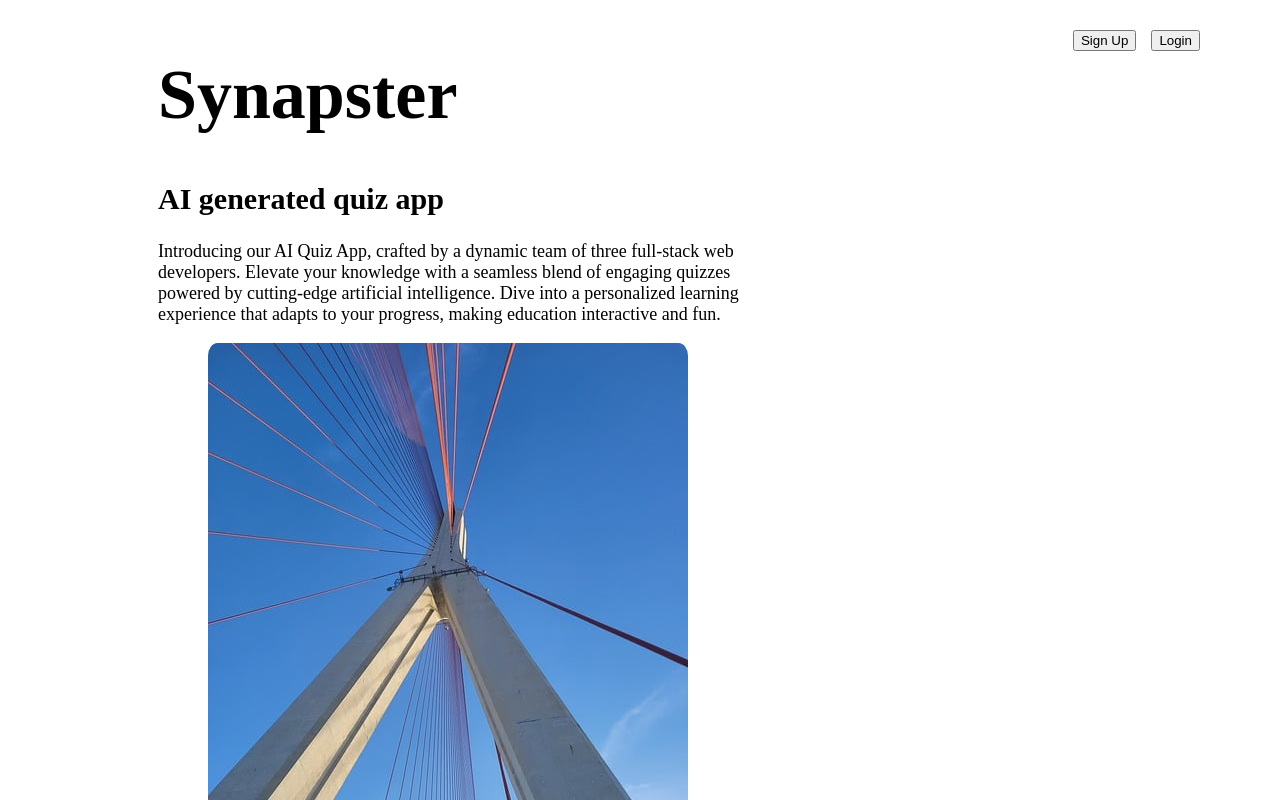
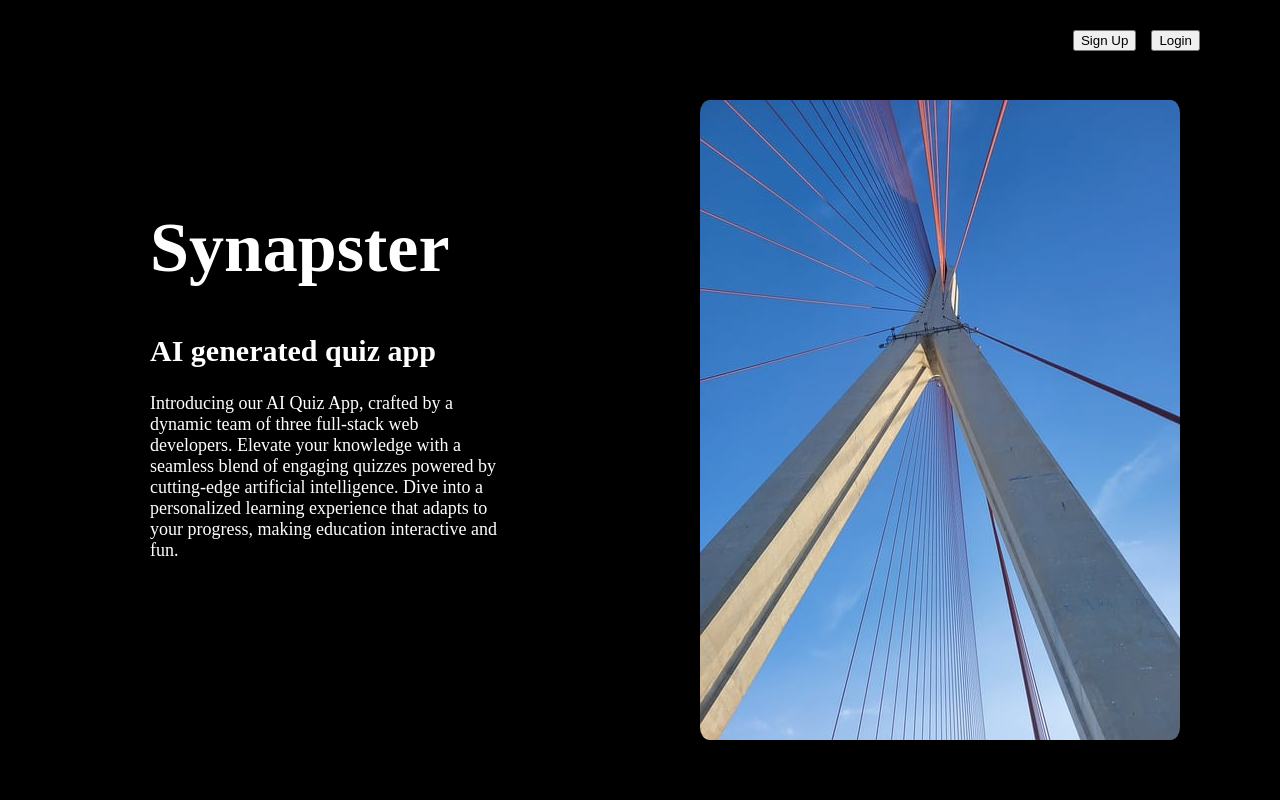
Before and after one commit to KerLau/Quiz-app, a React (Vite) app in the folder client/: page / in a window 1280 px wide. Shown: the top 800 px of the page. Built offline with nearby package versions, Linux system fonts and the light colour scheme.

Commit message:
Homepage done

```diff
--- a/client/src/App.jsx
+++ b/client/src/App.jsx
@@ -1,5 +1,6 @@
-import Home from "./components/Home/Home.jsx";
 import React from "react";
+import Home from "./components/Home/Home";
+import "./App.css";
 
 function App() {
   return (
--- a/client/src/components/Home/Home.css
+++ b/client/src/components/Home/Home.css
@@ -2,14 +2,12 @@
   display: flex;
   justify-content: space-between;
   align-items: center;
-  flex-wrap: wrap;
 }
 
 .title-section {
   max-width: 600px;
   text-align: left;
   margin-left: 150px;
-  flex-wrap: wrap;
 }
 
 .button-container {
@@ -34,6 +32,8 @@
   border-radius: 2%;
   display: block;
   margin-left: 200px;
+  margin-right: 100px;
+  margin-top: 100px;
 }
 
 .title-section h1 {
--- a/client/src/components/Home/Home.jsx
+++ b/client/src/components/Home/Home.jsx
@@ -2,7 +2,7 @@ import React from "react";
 import "./Home.css";
 import bridge from "/Users/antoniomacek/Desktop/Quiz-app/client/src/assets/Home/bridge.jpg";
 
-const HomePage = () => {
+const Home = () => {
   const handleLoginClick = () => {
     console.log("Login button clicked");
   };
@@ -34,4 +34,4 @@ const HomePage = () => {
   );
 };
 
-export default HomePage;
+export default Home;
```
